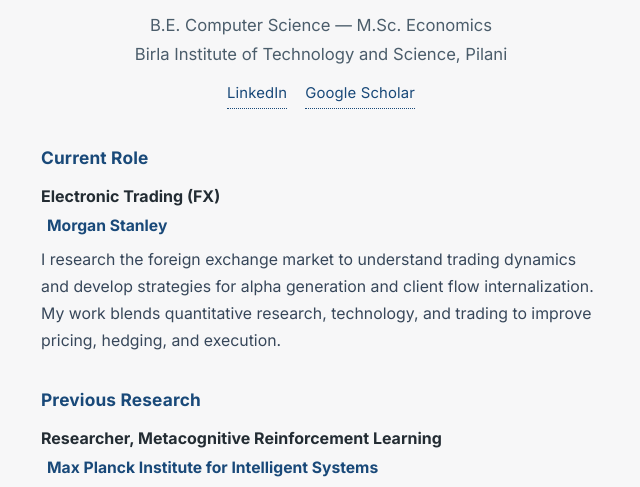
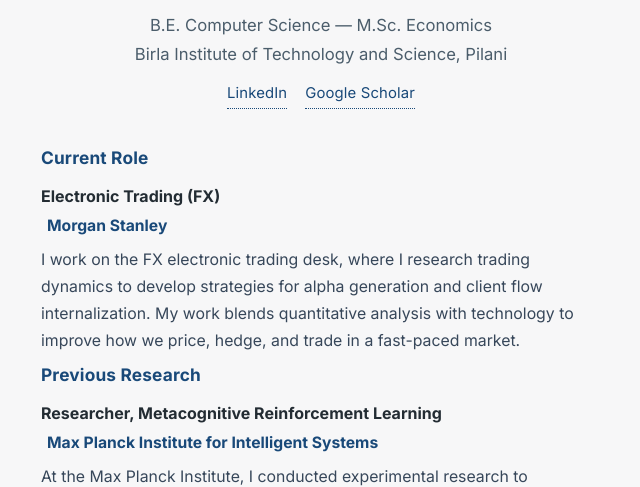
Before and after one commit to yashrajjain/yashrajjain.github.io, a plain HTML site: page index.html in a window 1280 px wide. Shown: the part 269-756 px from the top of the page, without its empty margins (319-959 px from the left). Drawn offline with Linux system fonts and the light colour scheme.

Commit message:
Update index.html

```diff
--- a/index.html
+++ b/index.html
@@ -158,8 +158,7 @@
     <span class="role-place" style="display:block;">Morgan Stanley</span>
   </div>
   <div class="role-desc">
-    I research the foreign exchange market to understand trading dynamics and develop strategies for alpha generation and client flow internalization. My work blends quantitative research, technology, and trading to improve pricing, hedging, and execution.
-  </div>
+    I work on the FX electronic trading desk, where I research trading dynamics to develop strategies for alpha generation and client flow internalization. My work blends quantitative analysis with technology to improve how we price, hedge, and trade in a fast-paced market.
 </div>
 
 <div class="section">
```
